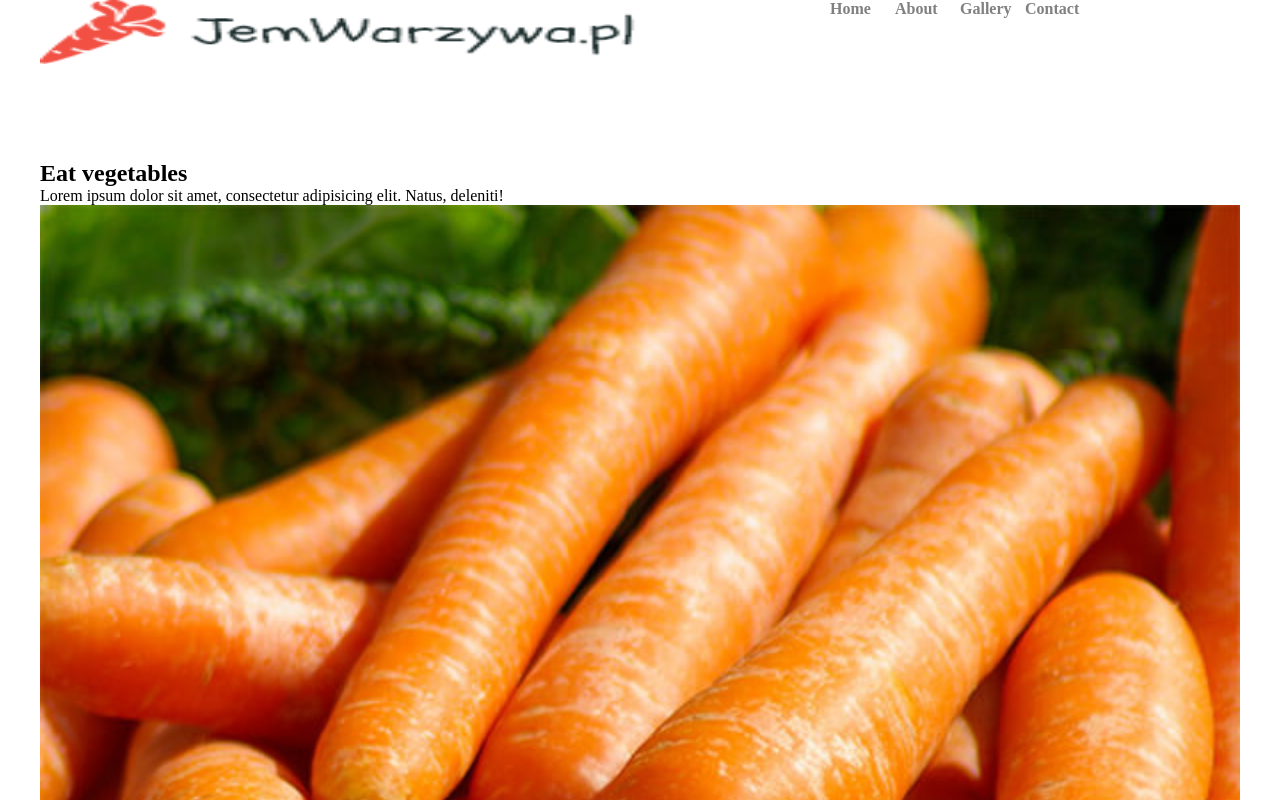
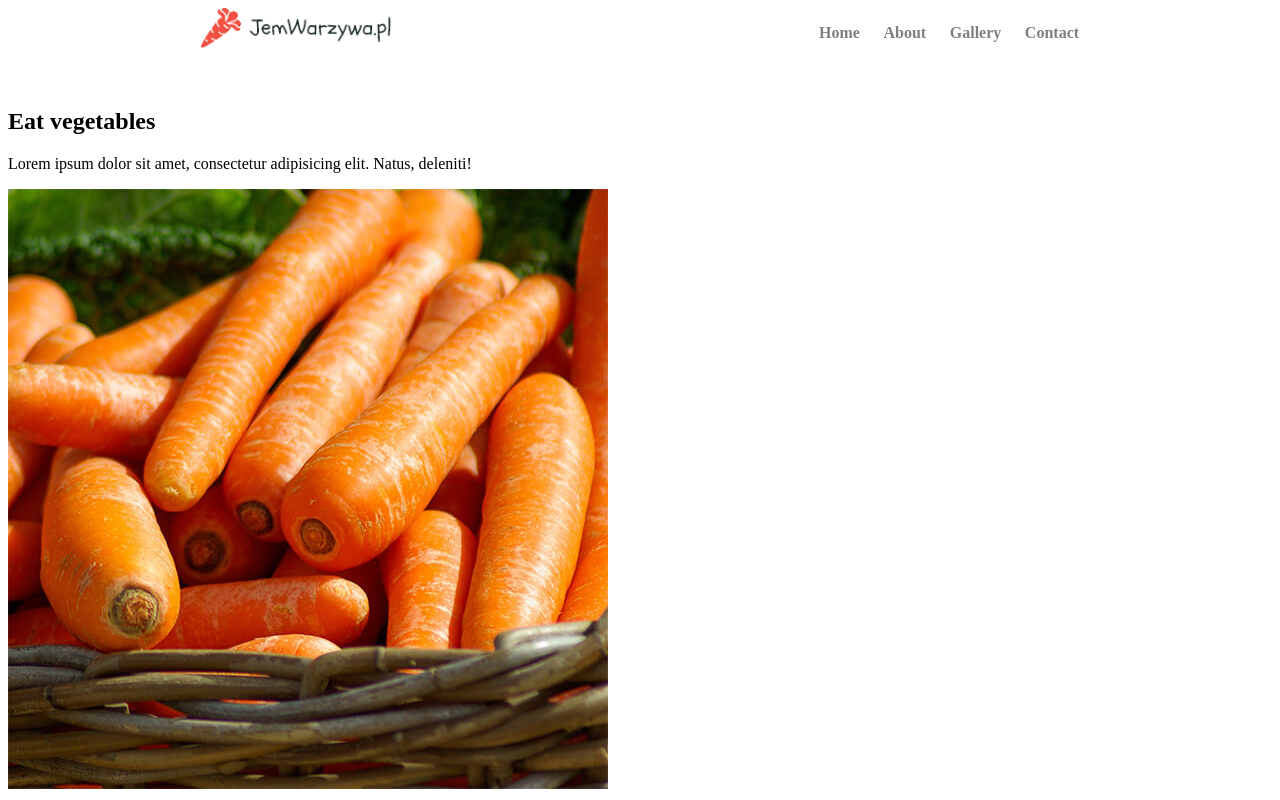
Before and after one commit to makanu8484/CodersLab_course-6_-eat-vegetables_project, a plain HTML site: page index.html in a window 1280 px wide. Shown: the top 800 px of the page. Drawn offline with Linux system fonts and the light colour scheme.

Commit message:
header_section second-commit

```diff
--- a/css/style.css
+++ b/css/style.css
@@ -1,21 +1,21 @@
 *{
     box-sizing: border-box;
-    margin: 0 auto;
-    width: 1200px;
+    margin: 10 0;
 
 }
 
 header{
-    height: 20vh;
+    height: 10vh;
     display: flex;
     flex-direction: row;
-    justify-content: space-between;
+    justify-content: space-around;
 
 
 }
 
 .header-logo{
-    height: 8vh;
+    height: 5vh;
+
 }
 
 .nav{
```
